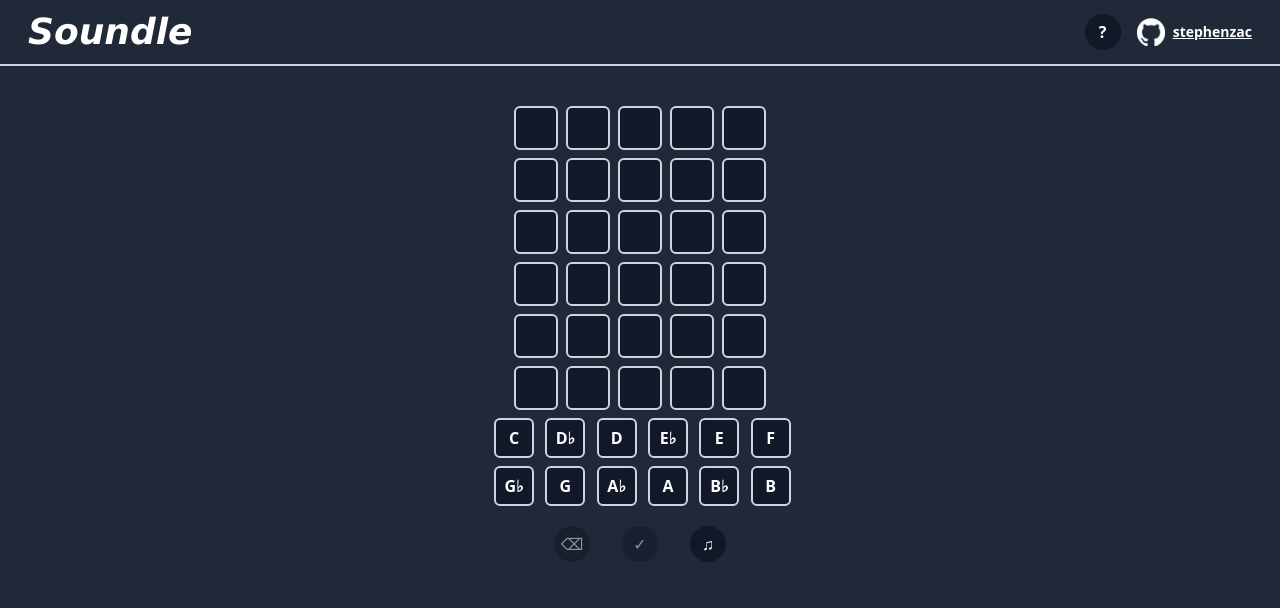
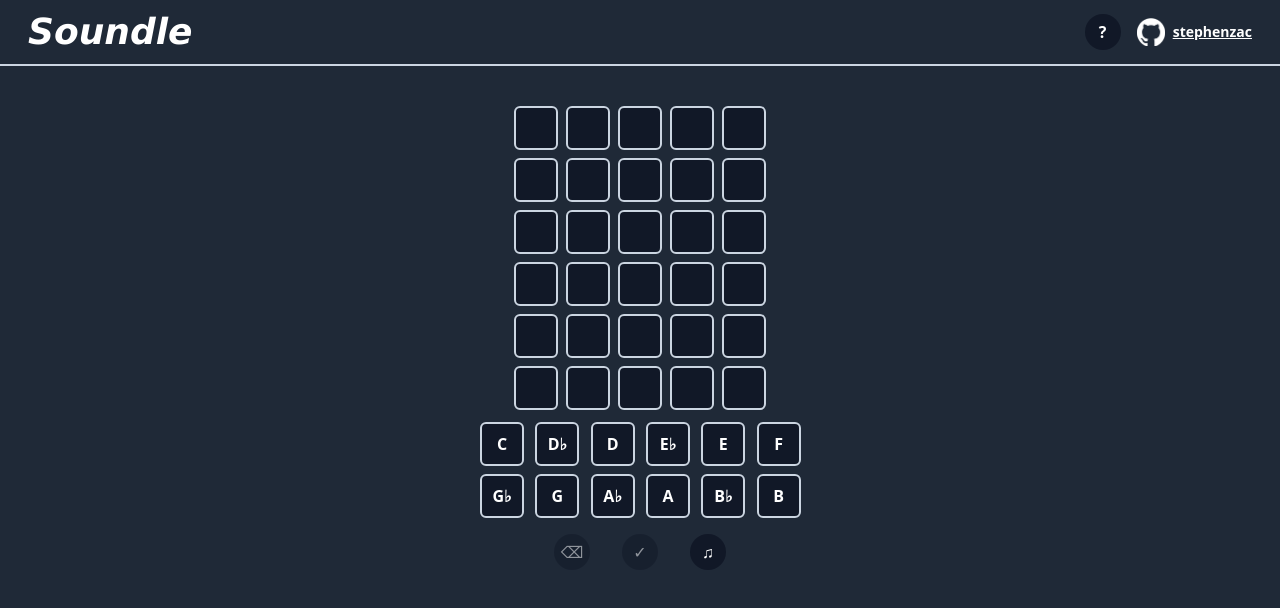
Before and after one commit to stephenzac/soundle, a React (Vite) app: page / in a window 1280 px wide. Shown: the top 608 px of the page. Built offline with nearby package versions, Linux system fonts and the light colour scheme.

Commit message:
Clean up game layout

```diff
--- a/src/App.tsx
+++ b/src/App.tsx
@@ -9,7 +9,7 @@
 const App: React.FC = () => (
   <div className="bg-gray-800 h-screen flex flex-col items-center">
     <Header />
-    <main className="flex flex-col items-center gap-5">
+    <main className="flex flex-col items-center gap-2">
       <GameContextProvider>
         <GameTiles />
         <HappyCat />
--- a/src/components/CorrectAnswer.tsx
+++ b/src/components/CorrectAnswer.tsx
@@ -15,7 +15,7 @@
     <>
       {gameLost && (
         <div
-          className={`flex flex-row items-center gap-4 bg-gray-900 p-3 rounded-md border-2 border-slate-300 text-center font-bold text-xl mt-[-8px] ${animateClass}`}
+          className={`flex flex-row items-center gap-4 bg-gray-900 p-3 rounded-md border-2 border-slate-300 text-center font-bold text-xl ${animateClass}`}
         >
           <img
             src="./sad-cat.gif"
--- a/src/components/GameControlsRow.tsx
+++ b/src/components/GameControlsRow.tsx
@@ -9,7 +9,7 @@
 
   return (
     <div
-      className={`flex justify-center space-x-8 transition-all duration-300 ${
+      className={`flex justify-center space-x-8 transition-all duration-300 mt-2 ${
         !(gameWon || gameLost) ? 'ml-16' : ''
       }`}
     >
--- a/src/components/GameTiles.tsx
+++ b/src/components/GameTiles.tsx
@@ -1,4 +1,3 @@
-import NoteBoxRow from './NoteBoxRow';
 import { useGameContext } from '../contexts/GameContext';
 import NoteBox from './NoteBox';
 
@@ -8,7 +7,7 @@
   return (
     <>
       {gameBoard.map((row, index) => (
-        <div className="grid grid-rows-6 grid-cols-5 gap-x-2 h-8" key={index}>
+        <div className="grid grid-rows-6 grid-cols-5 gap-x-2 h-11" key={index}>
           {row.map((note, index) => (
             <NoteBox note={note} key={index} />
           ))}
--- a/src/components/Header.tsx
+++ b/src/components/Header.tsx
@@ -22,7 +22,7 @@
       </div>
       {showInfo && <InformationModal setClickedState={setShowInfo} />}
 
-      <div className="w-full h-[1.5px] bg-slate-300 mb-6 lg:mb-10" />
+      <div className="w-full h-[1.5px] bg-slate-300 mb-3 lg:mb-10" />
     </>
   );
 };
--- a/src/components/NoteBoxRow.tsx
+++ /dev/null
@@ -1,16 +0,0 @@
-import { NoteTile } from '../contexts/GameContext';
-import NoteBox from './NoteBox';
-
-interface NoteBoxRowProps {
-  noteRow: NoteTile[];
-}
-
-const NoteBoxRow: React.FC<NoteBoxRowProps> = ({ noteRow }) => (
-  <div className="flex flex-row gap-2 place-items-center justify-center h-9">
-    {noteRow.map((note, index) => (
-      <NoteBox note={note} key={index} />
-    ))}
-  </div>
-);
-
-export default NoteBoxRow;
--- a/src/components/NoteInputButton.tsx
+++ b/src/components/NoteInputButton.tsx
@@ -31,7 +31,7 @@
 
   return (
     <button
-      className="note-input-button button-animation mx-2 cursor-pointer"
+      className="note-input-button button-animation cursor-pointer"
       onClick={inputNote}
       aria-label={`Button to input note ${noteName}`}
     >
--- a/src/components/NoteInputs.tsx
+++ b/src/components/NoteInputs.tsx
@@ -2,7 +2,7 @@
 import NoteInputButton from './NoteInputButton';
 
 const NoteInputs: React.FC = () => (
-  <div className="w-11/12 grid grid-cols-6 gap-y-2">
+  <div className="w-80 grid grid-cols-6 gap-x-3 gap-y-2 mt-1">
     {musicNotes.map((note) => (
       <NoteInputButton noteName={note} key={note} />
     ))}
--- a/src/index.css
+++ b/src/index.css
@@ -62,15 +62,15 @@
 }
 
 .note-box-correct {
-  @apply bg-green-700 font-bold flex justify-center items-center h-12 w-12 text-lg border-2 border-slate-300 rounded-md transition-all;
+  @apply bg-green-700 font-bold flex justify-center items-center h-11 w-11 text-lg border-2 border-slate-300 rounded-md transition-all;
 }
 
 .note-box-close-answer {
-  @apply bg-amber-500 font-bold flex justify-center items-center h-12 w-12 text-lg border-2 border-slate-300 rounded-md transition-all;
+  @apply bg-amber-500 font-bold flex justify-center items-center h-11 w-11 text-lg border-2 border-slate-300 rounded-md transition-all;
 }
 
 .note-box-incorrect {
-  @apply bg-red-700 font-bold flex justify-center items-center h-12 w-12 border-2 text-lg border-slate-300 rounded-md transition-all;
+  @apply bg-red-700 font-bold flex justify-center items-center h-11 w-11 border-2 text-lg border-slate-300 rounded-md transition-all;
 }
 
 .note-box-example {
@@ -78,7 +78,7 @@
 }
 
 .note-input-button {
-  @apply bg-gray-900 font-bold grid place-items-center h-10 w-10 border-2 border-slate-300 rounded-md;
+  @apply bg-gray-900 font-bold grid place-items-center h-11 w-11 border-2 border-slate-300 rounded-md;
 }
 
 .round-button {
```
